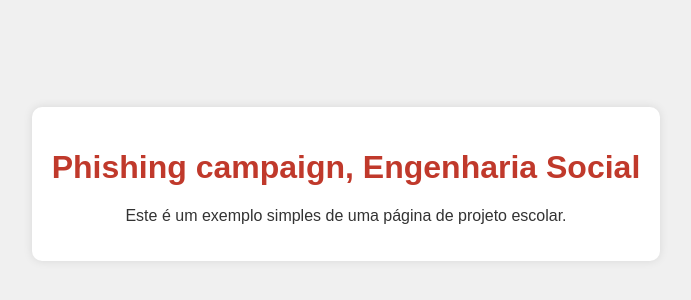
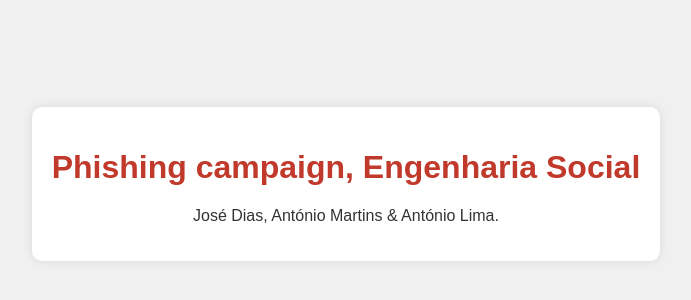
Before and after one commit to diasjose/engenharia-social, a plain HTML site: page index.html in a window 1280 px wide. Shown: the part 216-516 px from the top of the page, without its empty margins (294-985 px from the left). Drawn offline with Linux system fonts and the light colour scheme.

Commit message:
Update index.html

```diff
--- a/index.html
+++ b/index.html
@@ -9,7 +9,7 @@
 <body>
     <div class="container">
         <h1>Phishing campaign, Engenharia Social</h1>
-        <p>Este é um exemplo simples de uma página de projeto escolar.</p>
+        <p>José Dias, António Martins & António Lima.</p>
     </div>
     <script src="scripts.js"></script>
 </body>
```
